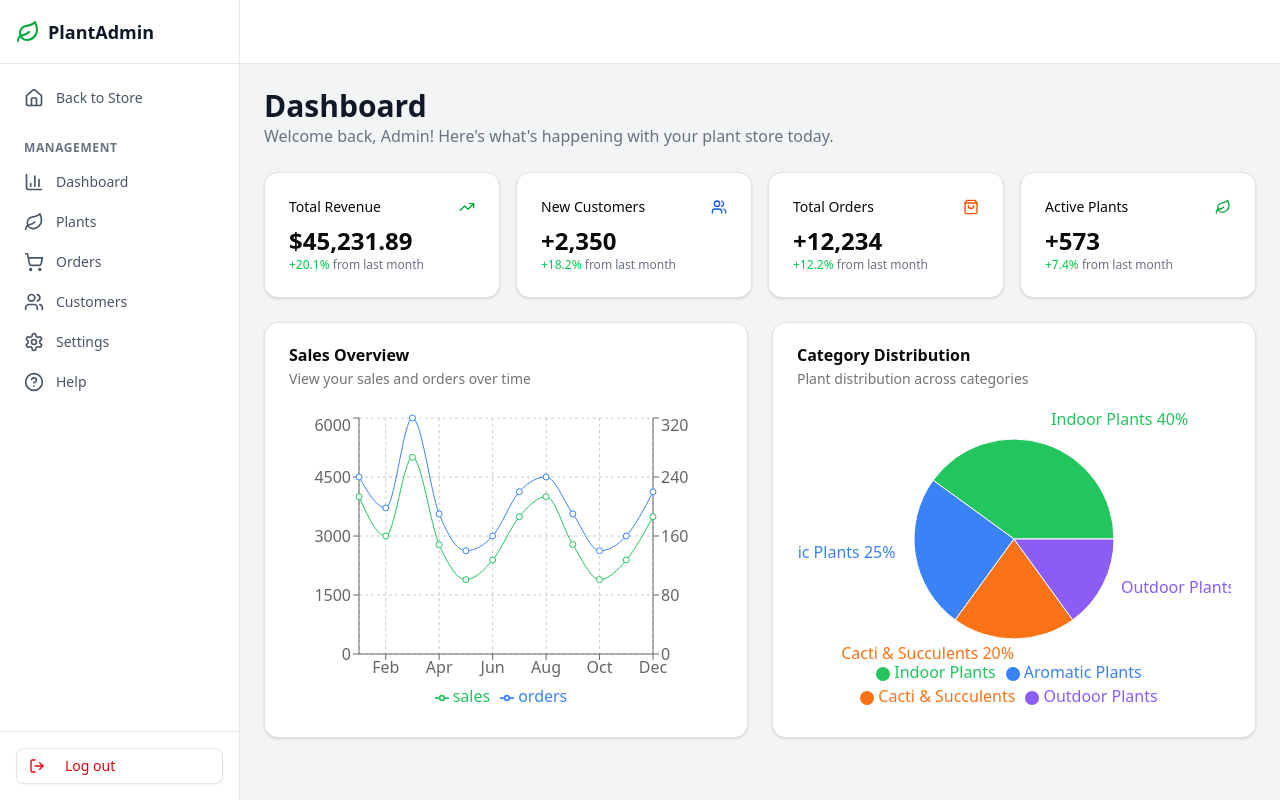
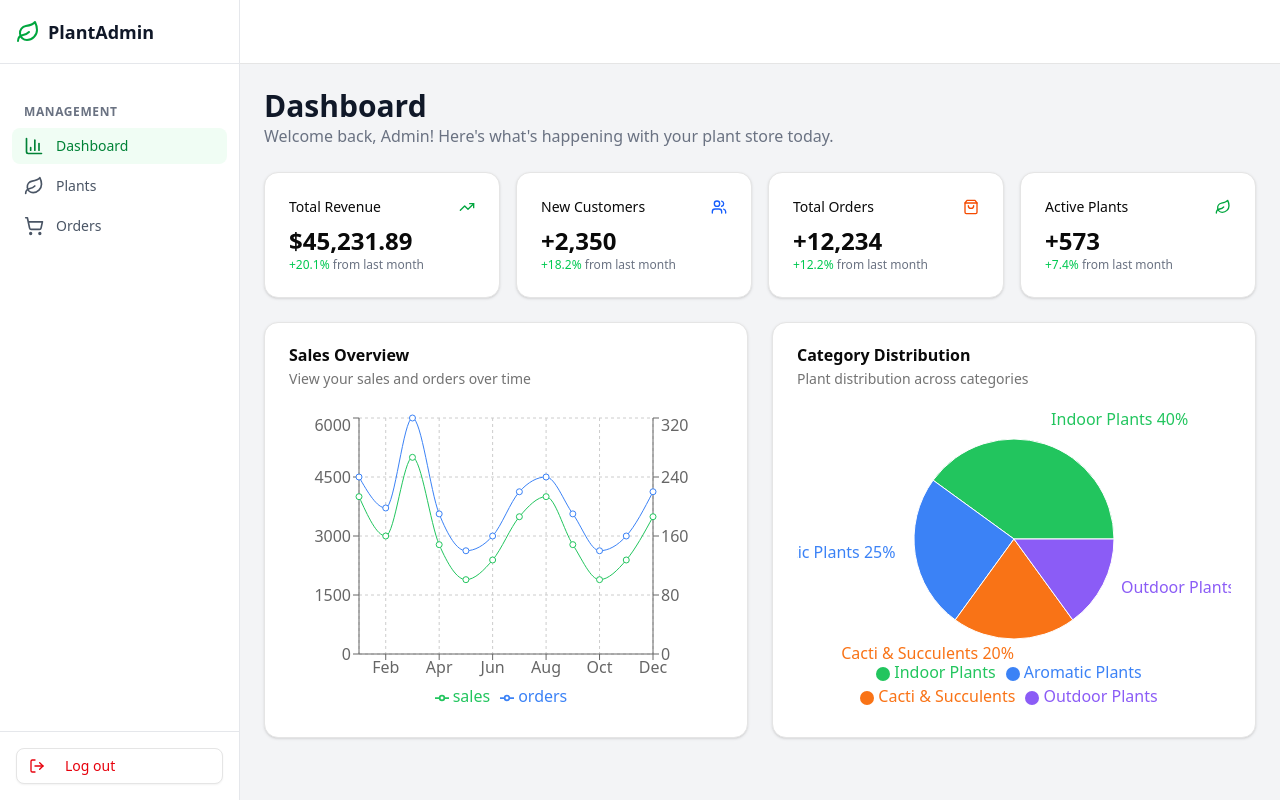
Before and after one commit to ilyassan/Peapiniere-v2, a Next.js app: page /dashboard in a window 1280 px wide. Built offline with nearby package versions, Linux system fonts and the light colour scheme.

Commit message:
bug: Fix the admin sidebar links.

```diff
--- /dev/null
+++ b/src/app/(backoffice)/_components/LoadingSpin.tsx
@@ -0,0 +1,9 @@
+const LoadingSpin = () => {
+  return (
+    <div className="flex justify-center items-center h-64">
+        <div className="animate-spin rounded-full h-12 w-12 border-t-2 border-b-2 border-green-600"></div>
+    </div>
+  )
+}
+
+export default LoadingSpin
--- a/src/app/(backoffice)/_components/Sidebar.tsx
+++ b/src/app/(backoffice)/_components/Sidebar.tsx
@@ -17,34 +17,19 @@ export function AdminSidebar({ isOpen, setIsOpen }: AdminSidebarProps) {
   const routes = [
     {
       title: "Dashboard",
-      href: "/admin/dashboard",
+      href: "/dashboard",
       icon: BarChart3,
     },
     {
       title: "Plants",
-      href: "/admin/plants",
+      href: "/plants1",
       icon: Leaf,
     },
     {
       title: "Orders",
-      href: "/admin/orders",
+      href: "/orders",
       icon: ShoppingCart,
-    },
-    {
-      title: "Customers",
-      href: "/admin/customers",
-      icon: Users,
-    },
-    {
-      title: "Settings",
-      href: "/admin/settings",
-      icon: Settings,
-    },
-    {
-      title: "Help",
-      href: "/admin/help",
-      icon: HelpCircle,
-    },
+    }
   ]
 
   return (
@@ -68,18 +53,6 @@ export function AdminSidebar({ isOpen, setIsOpen }: AdminSidebarProps) {
           </div>
 
           <div className="flex-1 overflow-auto py-4 px-3">
-            <div className="space-y-1">
-              <Link
-                href="/"
-                className={cn(
-                  "flex items-center px-3 py-2 text-sm font-medium rounded-md",
-                  "text-gray-600 hover:text-gray-900 hover:bg-gray-100",
-                )}
-              >
-                <Home className="mr-3 h-5 w-5" />
-                <span>Back to Store</span>
-              </Link>
-            </div>
 
             <div className="mt-6">
               <h3 className="px-3 text-xs font-semibold text-gray-500 uppercase tracking-wider">Management</h3>
--- a/src/app/(backoffice)/orders/_components/OrdersTable.tsx
+++ b/src/app/(backoffice)/orders/_components/OrdersTable.tsx
@@ -9,6 +9,7 @@ import { OrderDetailsDialog } from "./OrderDetailsDialog"
 import type { Order } from "../types/order"
 import { formatDate } from "../_utils/formatDate"
 import { DropdownMenu, DropdownMenuContent, DropdownMenuItem, DropdownMenuTrigger } from "@/components/ui/dropdown-menu"
+import LoadingSpin from "../../_components/LoadingSpin"
 
 interface OrdersTableProps {
   orders: Order[]
@@ -55,9 +56,7 @@ export default function OrdersTable({ orders, updateOrder, isLoading, error }: O
 
   if (isLoading) {
     return (
-      <div className="flex justify-center items-center h-64">
-        <div className="animate-spin rounded-full h-12 w-12 border-t-2 border-b-2 border-green-600"></div>
-      </div>
+      <LoadingSpin/>
     )
   }
 
--- a/src/app/(backoffice)/plants1/_components/PlantsTable.tsx
+++ b/src/app/(backoffice)/plants1/_components/PlantsTable.tsx
@@ -14,6 +14,7 @@ import { Eye, Trash2, Edit } from 'lucide-react'
 import { PlantDetailsDialog } from "./PlantDetailsDialog"
 import { DeletePlantDialog } from "./DeletePlantDialog"
 import { Plant } from "@/app/plants/types/plants"
+import LoadingSpin from "../../_components/LoadingSpin"
 
 interface PlantsTableProps {
     plants: Plant[];
@@ -47,7 +48,7 @@ export default function PlantsTable({ plants, updatePlant, deletePlant, isLoadin
   }
 
   if (isLoading) {
-    return <div className="text-center py-8">Loading plants...</div>
+    return <LoadingSpin/>
   }
 
   if (error) {
```
